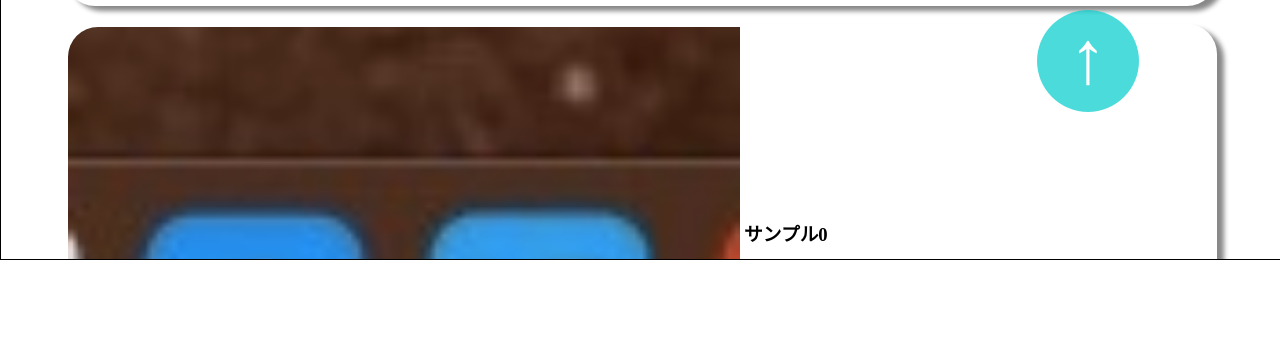
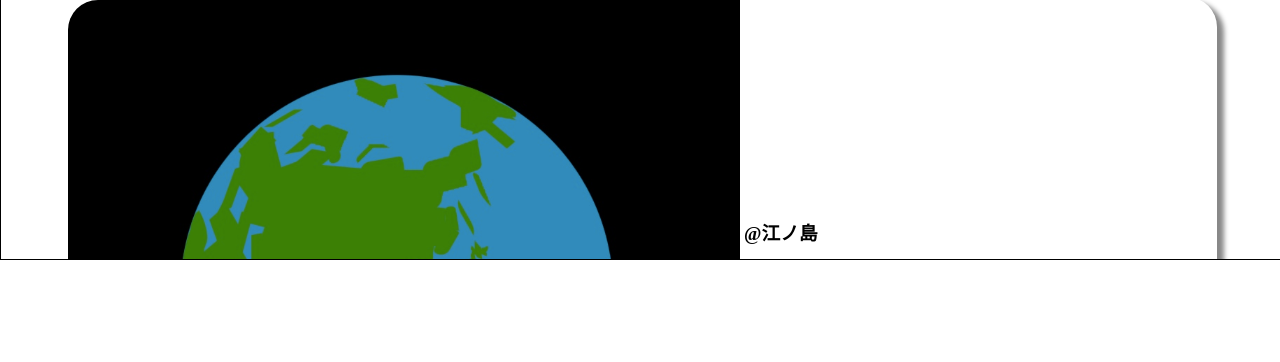
Before and after one commit to Hacker-Davidson/BBS, a PHP site: page / in a window 1280 px wide. Shown: the part 2342-2704 px from the top of the page. Run offline with PHP 8.4, Linux system fonts and the light colour scheme; some libraries are stand-ins or nearby versions.

Commit message:
BBS 2024_3_11

```diff
--- a/bbsmessage.txt
+++ b/bbsmessage.txt
@@ -10,3 +10,7 @@
 '江ノ島','最高でした！','2024-03-11 07:48:22','images_after/4A5413DF-DE3C-498D-B057-40094D430A68.jpeg'
 '場所を選択','あああ','2024-03-11 08:06:43','images_after/'
 '江ノ島','hoge','2024-03-11 08:14:14','images_after/3956B909-036C-4227-B997-B16D83729E8C.jpeg'
+'江ノ島','@aa','2024-03-11 10:30:41','images_after/'
+'江ノ島','aa','2024-03-11 10:38:24','images_after/'
+'江ノ島','hooo','2024-03-11 10:39:23','images_after/'
+'江ノ島','dfgh','2024-03-11 10:42:29','images_after/'
--- a/index.php
+++ b/index.php
@@ -48,7 +48,7 @@ if( $file_handle=fopen(FILENAME,'r') ) {
     while( $data=fgets($file_handle) ){
         $split_data=preg_split( '/\'/', $data);
         $message=array(
-            'view_name'=>$split_data[1],
+            'view_name'=>"@".$split_data[1],
             'message'=>$split_data[3],
             'post_date'=>$split_data[5],
             'img_data'=>$split_data[7]
@@ -66,7 +66,7 @@ body{margin:auto;background:#FFF;position:relative;}
 .space0{height:10vh;}
 .space1{height:1vh;}
 header{/*background:#376169;*/width:100%;margin:auto;}
-#header{font-size:50px;text-align:center;padding-top:250px;color:#FFF;}.centre{text-align:center;}
+#header{font-size:50px;text-align:center;padding-top:150px;color:#FFF;}.centre{text-align:center;}
 #openMenu{
     height:calc(tan(70deg)*30px/2);
     width:100px;
@@ -78,7 +78,7 @@ header{/*background:#376169;*/width:100%;margin:auto;}
 #form-box{height:488px;background:#FFF;width:95%;right:0;left:0;margin:auto;bottom:50px;position:relative;border:solid 1px #000;border-radius:40px;box-shadow:7px 5px 5px #888;/*background:red;*/}
 .form-box0{width:92%;margin:auto;}
 input, textarea{border:2px solid #000;box-sizing:border-box;}
-#messageArea{height:20em;font-size:10px;/*background:skyblue;*/}
+#messageArea{height:20em;font-size:15px;/*background:skyblue;*/}
 #inputBtn0{color:#0099FF;font-size:26px;background:#DDD;border-radius:20px;}/*画像を選択のボタン*/
 #inputBtn1{
     color:#FFF;font-weight:700;
@@ -92,7 +92,7 @@ input, textarea{border:2px solid #000;box-sizing:border-box;}
 #box{overflow-y:scroll;height:100vh;background:#FFF;width:100%;margin:auto;bottom:0;position:relative;border:solid 1px #000;/*background:red;*/}
 #moveBtn{
     font-size:75px;color:#FFF;background-color:#00CCCC;opacity:0.7;
-    left:35%;bottom:250px;margin:auto;padding:5px;position:relative;border-radius:100%;text-align:center;height:92px;width:92px;z-index:2;
+    left:35%;bottom:50vh;margin:auto;padding:5px;position:relative;border-radius:100%;text-align:center;height:92px;width:92px;z-index:2;
 }
 
 .showImg{width:100%;border-radius:30px 0 0 30px;}
@@ -189,18 +189,26 @@ select{text-align:center;width:150px; font-size:22px; color:#000033;border-radiu
 <p id="moveBtn" onclick="moveTop()">↑</p><!--スクロール用ボタン-->
 
 <script>
-    let hoge="江ノ島";
+    let hoge0="出町桝形商店街";
+    let hoge1="七里ヶ浜";
+    let hoge2="江ノ島";
+    let hoge3="新江ノ島水族館";
+    let hoge4="藤沢駅";
+    let hoge5="秋葉原";
+    let hoge6="白川八幡神社";
+    let hoge7="新千歳空港";
+    let hoge8="日枝神社";
     document.getElementById("places").innerHTML=
             '<option value="" selected>場所を選択</option>'+
-            '<option value="'+hoge+'">'+hoge+'</option>'+
-            '<option value="'+hoge+'">'+hoge+'</option>'+
-            '<option value="'+hoge+'">'+hoge+'</option>'+
-            '<option value="'+hoge+'">'+hoge+'</option>'+
-            '<option value="'+hoge+'">'+hoge+'</option>'+
-            '<option value="'+hoge+'">'+hoge+'</option>'+
-            '<option value="'+hoge+'">'+hoge+'</option>'+
-            '<option value="'+hoge+'">'+hoge+'</option>'+
-            '<option value="'+hoge+'">'+hoge+'</option>';
+            '<option value="'+hoge0+'">'+hoge0+'</option>'+
+            '<option value="'+hoge1+'">'+hoge1+'</option>'+
+            '<option value="'+hoge2+'">'+hoge2+'</option>'+
+            '<option value="'+hoge3+'">'+hoge3+'</option>'+
+            '<option value="'+hoge4+'">'+hoge4+'</option>'+
+            '<option value="'+hoge5+'">'+hoge5+'</option>'+
+            '<option value="'+hoge6+'">'+hoge6+'</option>'+
+            '<option value="'+hoge7+'">'+hoge7+'</option>'+
+            '<option value="'+hoge8+'">'+hoge8+'</option>';
     /*htmlサイドで　if 入力欄==true{選択をdisplay:noneに}*/
 
 
```
